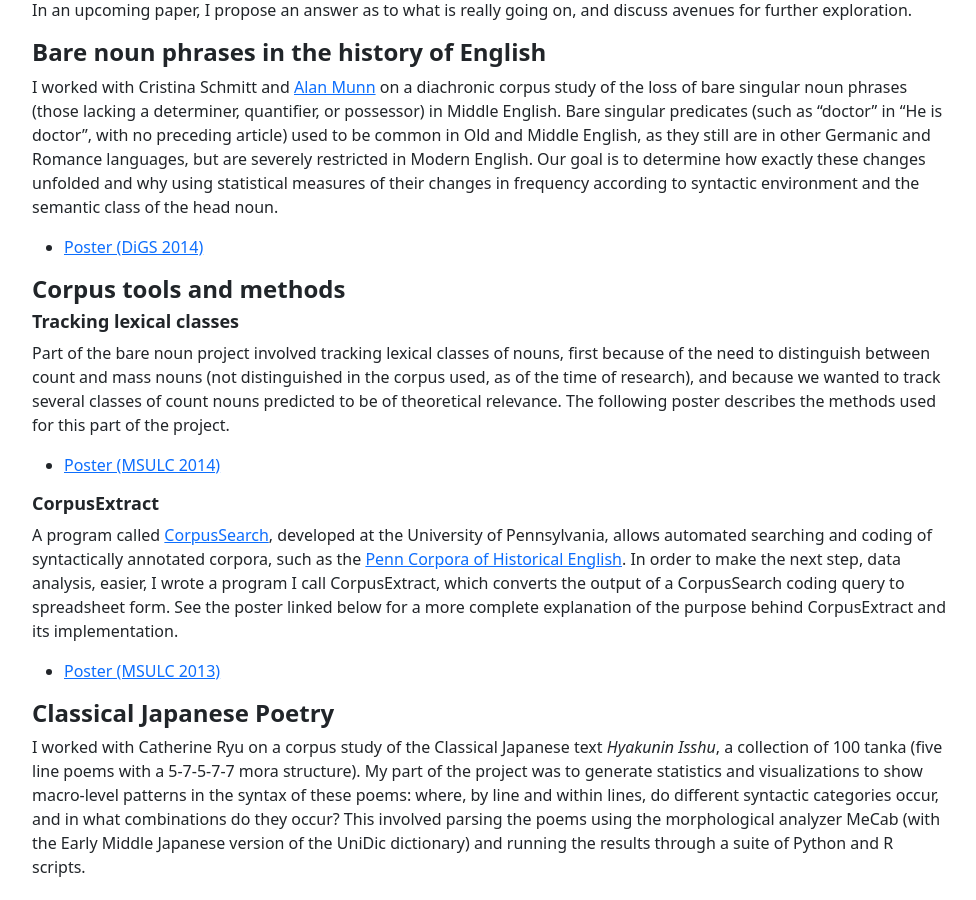
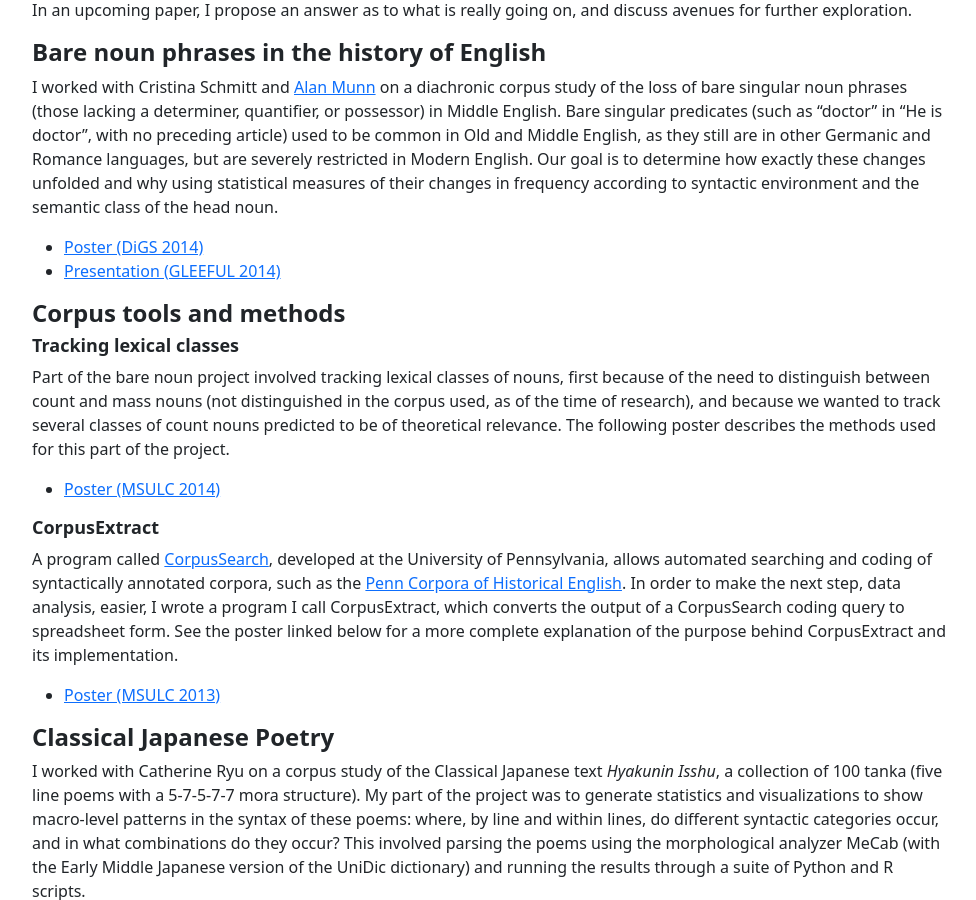
Before and after one commit to khanson679/khanson679.github.io, a Jekyll site: the page built from research.md, in a window 1280 px wide and 900 px high, scrolled down 791 px. Shown: the whole window, without its empty margins (150-1126 px from the left). Built offline with Jekyll 4.4.1, drawn with Linux system fonts in a browser that asks for light colours; some of the changed lines change nothing that is shown.

Commit message:
Add GLEEFUL slides. Fix broken link.

```diff
--- a/research.md
+++ b/research.md
@@ -43,6 +43,7 @@ In an upcoming paper, I propose an answer as to what is really going on, and dis
 I worked with Cristina Schmitt and [Alan Munn][munn] on a diachronic corpus study of the loss of bare singular noun phrases (those lacking a determiner, quantifier, or possessor) in Middle English. Bare singular predicates (such as "doctor" in "He is doctor", with no preceding article) used to be common in Old and Middle English, as they still are in other Germanic and Romance languages, but are severely restricted in Modern English. Our goal is to determine how exactly these changes unfolded and why using statistical measures of their changes in frequency according to syntactic environment and the semantic class of the head noun.
 
 * [Poster (DiGS 2014)](/files/hanson-etal-digs-2014-poster.pdf)
+* [Presentation (GLEEFUL 2014)](files/hanson-etal-gleeful2014-pres-bare-nps.pdf)
 
 [munn]: https://amunn.github.io/
 [pche]: http://www.ling.upenn.edu/hist-corpora/
@@ -55,7 +56,7 @@ I worked with Cristina Schmitt and [Alan Munn][munn] on a diachronic corpus stud
 
 Part of the bare noun project involved tracking lexical classes of nouns, first because of the need to distinguish between count and mass nouns (not distinguished in the corpus used, as of the time of research), and because we wanted to track several classes of count nouns predicted to be of theoretical relevance. The following poster describes the methods used for this part of the project.
 
-* [Poster (MSULC 2014)](/files/hanson-msulc-2014-poster-corpus-methods.pdf)
+* [Poster (MSULC 2014)](/files/hanson-msulc2014-poster-corpus-methods.pdf)
 
 ### CorpusExtract
 
```
